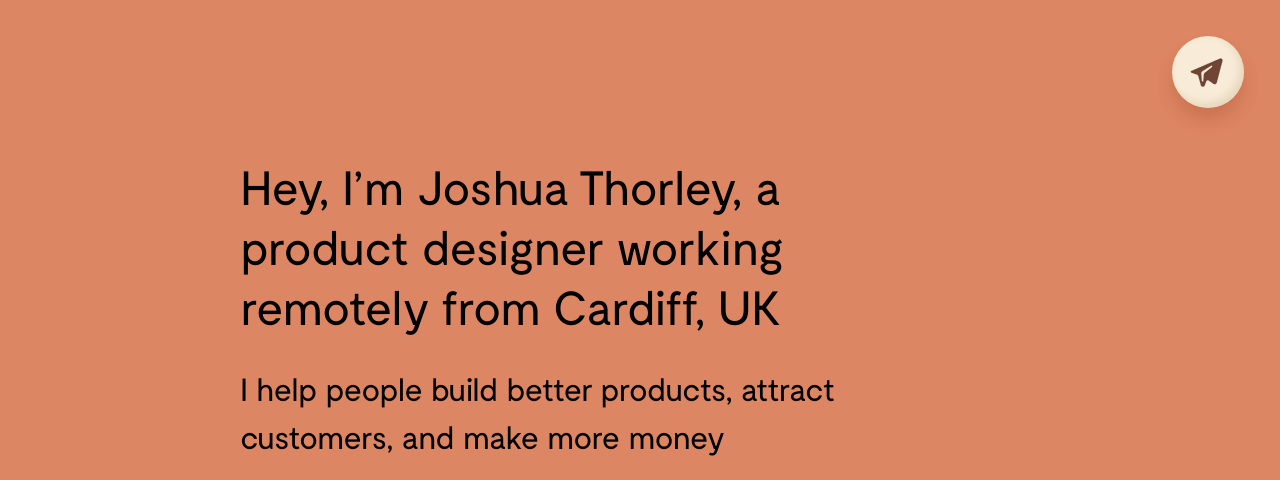
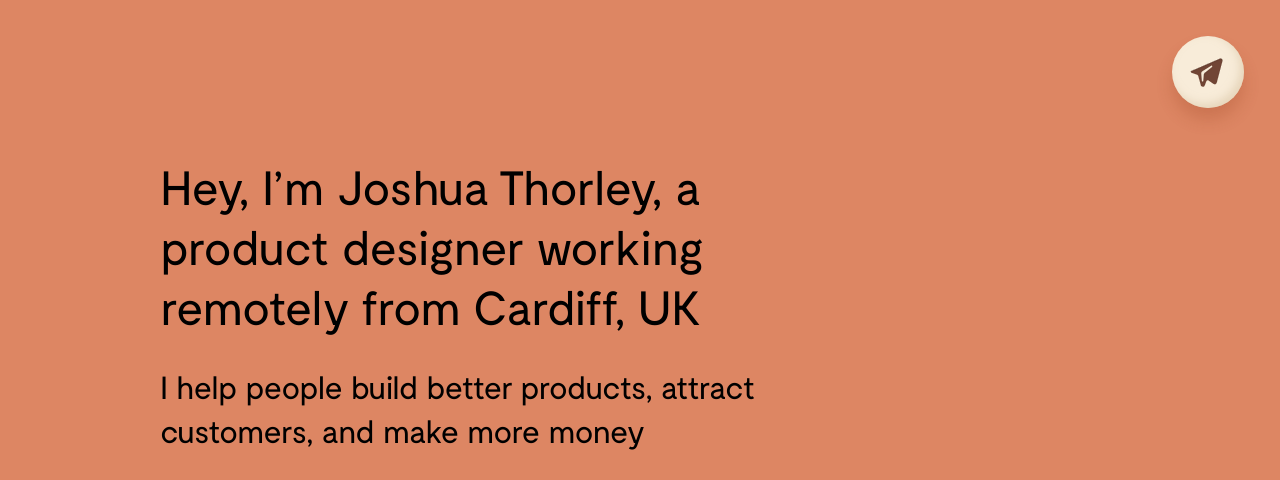
Before and after one commit to joshuathorley/personalsite, a plain HTML site: page index.html in a window 1280 px wide. Shown: the top 480 px of the page. Drawn offline with nearby package versions, Linux system fonts and the light colour scheme.

Commit message:
Reduced container margins, and line height on hero para

```diff
--- a/styles.css
+++ b/styles.css
@@ -37,7 +37,7 @@ body {
 
 .hero {
   font-size: 32px;
-  line-height: 48px;
+  line-height: 44px;
 }
 
 .hero p {
@@ -110,7 +110,7 @@ footer h4 {
 }
 
 body .content {
-  margin: 0 240px;
+  margin: 0 160px;
   padding: 160px 0;
   max-width: 1200px;
 }
@@ -199,10 +199,6 @@ footer .content div {
 }
 
 @media only screen and (max-width: 1102px) {
-  body .content {
-    margin: 0 160px;
-  }
-
   footer .content div {
     max-width: 252px;
   }
```
